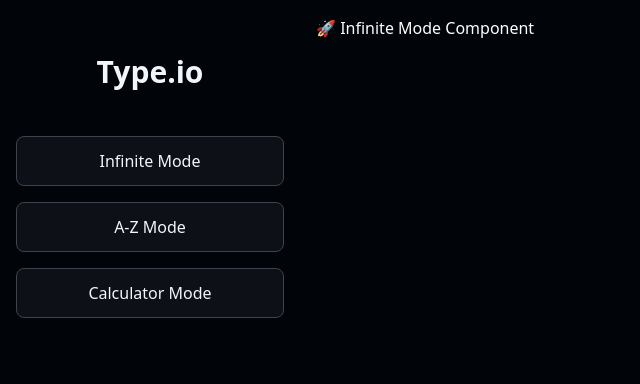
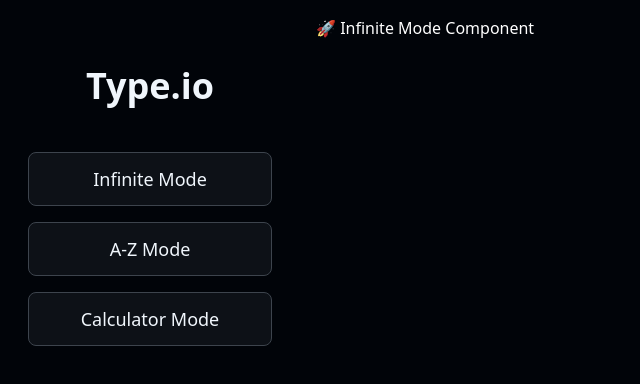
Before and after one commit to SujitInWeb/Type.io, a React (Vite) app in the folder Type.io/: page / in a window 1280 px wide. Shown: the top 384 px of the page, without its empty margins (0-640 px from the left). Built offline with nearby package versions, Linux system fonts and the light colour scheme.

Commit message:
completed the side bar

```diff
--- a/Type.io/src/AZ.jsx
+++ b/Type.io/src/AZ.jsx
@@ -1,3 +1,4 @@
-export default function AZ ( ) {
+export default
+function AZ ( ) {
   return <div className="h-screen bg-[#010409] text-white p-4 m-0">🔤 A-Z Mode Component</div>;
 }
--- a/Type.io/src/Sidebar.jsx
+++ b/Type.io/src/Sidebar.jsx
@@ -1,24 +1,24 @@
 export default function Sidebar({ setActiveMode }) {
   return (
-    <div className="w-[300px] h-screen flex items-center flex-col p-4 bg-[#010409]">
-      <h1 className="text-3xl font-bold text-[#F0F6FC] pt-9.5 pb-9.5">Type.io</h1>
+    <div className="w-[300px] h-screen flex items-center flex-col p-7 bg-[#010409]">
+      <h1 className="w-full text-center text-4xl font-bold text-[#F0F6FC] pt-9.5 pb-9.5">Type.io</h1>
 
       <button
-        className="bg-[#0D1117] text-[#F0F6FC] min-w-full p-3 border rounded-lg border-[#3D444D] my-2"
+        className="bg-[#0D1117] text-[#F0F6FC] text-lg min-w-full p-3 border rounded-lg border-[#3D444D] my-2 hover:border-[#3D444D] hover:bg-[#F0F6FC] hover:text-[#0D1117] cursor-pointer transition duration-280"
         onClick={() => setActiveMode("infinite")}
       >
         Infinite Mode
       </button>
 
       <button
-        className="bg-[#0D1117] text-[#F0F6FC] min-w-full p-3 border rounded-lg border-[#3D444D] my-2"
+        className="bg-[#0D1117] text-lg text-[#F0F6FC] min-w-full p-3 border rounded-lg border-[#3D444D] my-2 hover:border-[#3D444D] hover:bg-[#F0F6FC] hover:text-[#0D1117] cursor-pointer transition duration-280"
         onClick={() => setActiveMode("az")}
       >
         A-Z Mode
       </button>
 
       <button
-        className="bg-[#0D1117] text-[#F0F6FC] min-w-full p-3 border rounded-lg border-[#3D444D] my-2"
+        className="bg-[#0D1117] text-[#F0F6FC] text-lg min-w-full p-3 border rounded-lg border-[#3D444D] my-2 hover:border-[#3D444D] hover:bg-[#F0F6FC] hover:text-[#0D1117] cursor-pointer transition duration-280"
         onClick={() => setActiveMode("calculator")}
       >
         Calculator Mode
```
